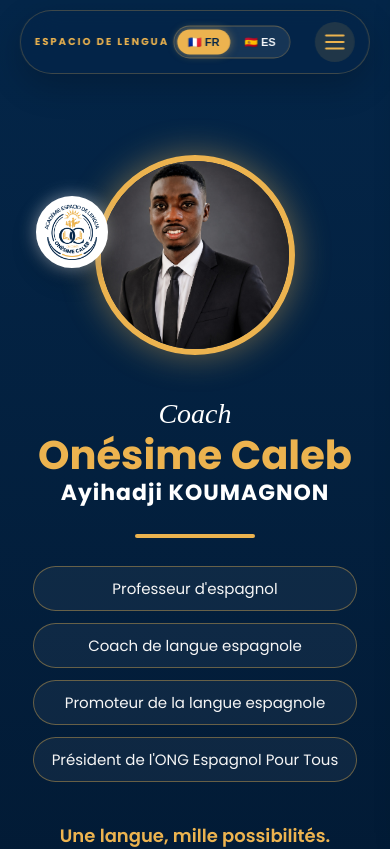
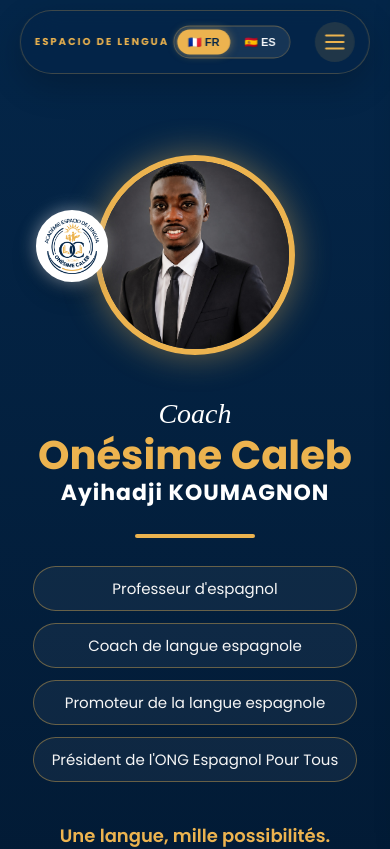
Before and after one commit to digipro708-hub/coach-onesime-caleb-premium, a Next.js app: page / in a window 390 px wide. Shown: the top 849 px of the page. Built offline with nearby package versions, Linux system fonts and the light colour scheme.

Commit message:
Adjust hero logo position on mobile

```diff
--- a/app/globals.css
+++ b/app/globals.css
@@ -2933,7 +2933,7 @@ img{
   .logo-circle {
     width: 72px;
     height: 72px;
-    top: 76px;   /* Plus haut, juste sous la navbar */
+    top: 90px;   /* Plus haut, juste sous la navbar */
     left: 16px;
   }
 }
```
